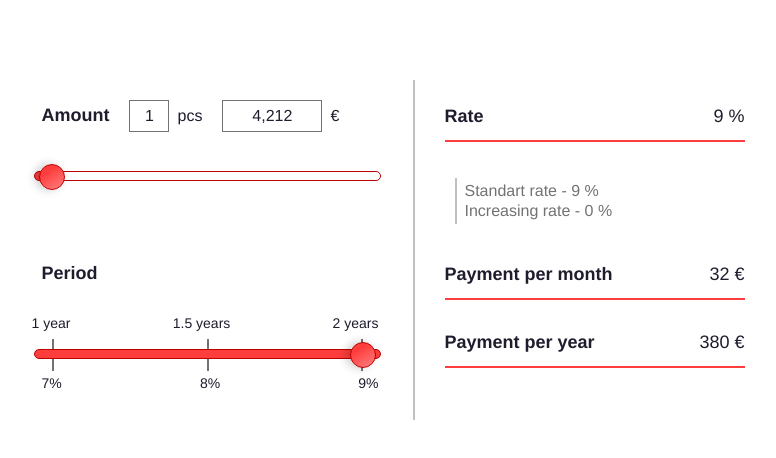
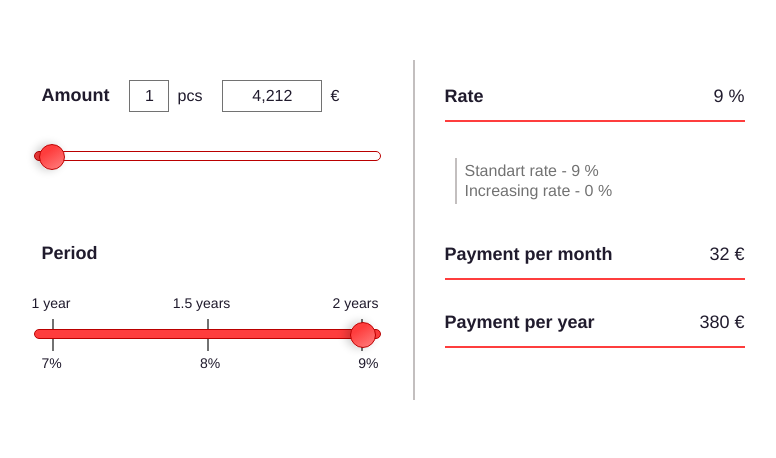
Before and after one commit to Ilya703/Calculator-Euro, a plain HTML site: page index.html in a window 1280 px wide. Shown: the whole page, without its empty margins (252-1028 px from the left). Drawn offline with Linux system fonts and the light colour scheme.

Commit message:
Update main.css

```diff
--- a/css/main.css
+++ b/css/main.css
@@ -134,7 +134,7 @@ h4{
     background: #FE3D3D;
 }
 .redline-top{
-    margin-top: 46px;
+    margin-top: 26px;
 }
 .greyline{
     height: 46px;
@@ -169,7 +169,7 @@ h4{
 }
 .block-inner{
     display: flex;
-    margin-top: 40px;
+    margin-top: 20px;
     margin-left: 10px;
     align-items: baseline;
 }
@@ -181,7 +181,7 @@ h4{
     height: 340px;
     width: 2px;
     background: #c3bfbf;
-    margin: 20px 30px 0 30px;
+    margin: 0 30px;
 }
 .inner-wrapper{
     width: fit-content;
```
